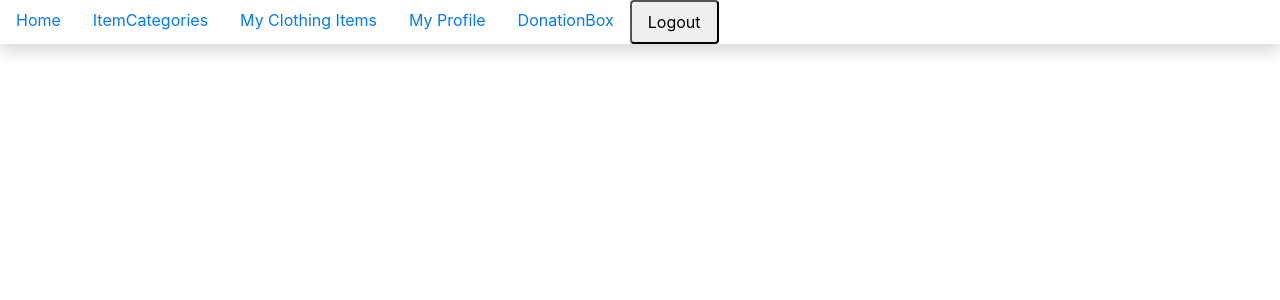
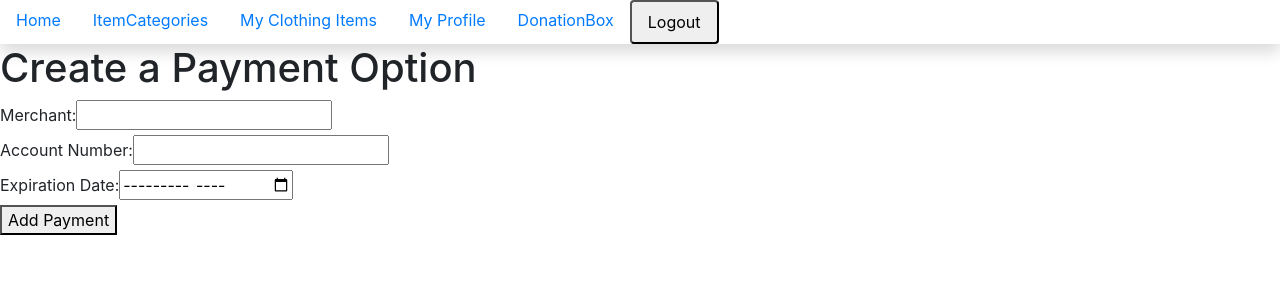
Before and after one commit to westmary48/capstone-client, a React (Create React App) app: page /payment/create in a window 1280 px wide. Shown: the top 300 px of the page. Built offline with nearby package versions, Linux system fonts and the light colour scheme; no server answers; sample sign-in values are in the browser's storage.

Commit message:
order history get request working

```diff
--- a/src/components/ApplicationViews.js
+++ b/src/components/ApplicationViews.js
@@ -17,6 +17,7 @@ import ItemCategory from './itemcategories/ItemCategory'
 import DonationCart from './donationbox/DonationCart'
 import CompleteDonationbox from './donationbox/CompleteDonationbox'
 import PaymentTypes from "./paymentmethod/PaymentTypes"
+import PaymentTypeForm from './paymentmethod/PaymentTypeForm'
 
 
 const ApplicationViews = () => {
@@ -230,6 +231,14 @@ useEffect(() => {
                 }}
             />
 
+              <Route
+                exact path="/payment/create" render={props => {
+                    if(isAuthenticated()) return (
+                        <PaymentTypeForm {...props} />
+                    )
+                    else return <Redirect to="/login"/>
+                }}
+            />
 
         </React.Fragment>
     )
--- a/src/components/cards/ItemCart.js
+++ b/src/components/cards/ItemCart.js
@@ -19,8 +19,6 @@ const ItemCart = (props) => {
     }
 
     useEffect(getItem, [])
-    console.log(item)
-
 
     return (
         <>
--- a/src/components/home/HomePage.js
+++ b/src/components/home/HomePage.js
@@ -49,7 +49,7 @@ const HomePage = props => {
     }
     const dynamicHeader = (city) => {
       if (name === undefined) {
-        return <h3>Items You are considering donating:</h3>
+        return <h3>See Whats all Being Donated</h3>
       }
       else if (name === ""){
         return <h3>Please enter a item name</h3>
--- /dev/null
+++ b/src/components/paymentmethod/PaymentTypeForm.js
@@ -0,0 +1,66 @@
+import React, { useRef } from "react"
+import useSimpleAuth from "../../hooks/ui/useSimpleAuth"
+
+
+
+const PaymentTypeForm = props => {
+  const merchant = useRef()
+  const accountNumber = useRef()
+  const expireDate = useRef()
+  const createDate = useRef()
+  const { isAuthenticated } = useSimpleAuth()
+
+
+  const createPayment = () => {
+      const expire = `${expireDate.current.value}-01`
+      if (isAuthenticated()) {
+          fetch(`http://localhost:8000/paymenttypes`, {
+              "method": "POST",
+              "headers": {
+                "Accept": "application/json",
+                "Content-Type": "application/json",
+                "Authorization": `Token ${localStorage.getItem("capstone_token")}`
+              },
+              "body": JSON.stringify({
+                "merchant_name": merchant.current.value,
+                "account_number": accountNumber.current.value,
+                "expiration_date": expire,
+                "create_date": createDate.current.value
+            })
+          })
+              .then(response => response.json())
+              .then(() => {
+                props.history.push("/payment/options")
+              })
+
+      }
+  }
+
+
+  return (
+    <>
+      <h1>Create a Payment Option</h1>
+      <form className="categoryList" onSubmit={(e) => {
+        e.preventDefault()
+        createPayment()
+      }}>
+        <fieldset>
+          <label htmlFor="merchant">Merchant:</label>
+          <input type="text" ref={merchant} name="merchant" required></input>
+        </fieldset>
+        <fieldset>
+          <label htmlFor="account-number">Account Number:</label>
+          <input type="text" ref={accountNumber} name="account-number" required></input>
+        </fieldset>
+        <fieldset>
+          <label htmlFor="expire-date">Expiration Date:</label>
+          <input type="month" ref={expireDate} name="expire-date" min={new Date().toISOString().slice(0,7)} required></input>
+        </fieldset>
+        <input type="date" ref={createDate} name="expire-date" defaultValue={new Date().toISOString().slice(0,10)} hidden></input>
+        <button type="submit">Add Payment</button>
+      </form>
+    </>
+  )
+}
+
+export default PaymentTypeForm
--- a/src/components/profile/DonationboxDetail.js
+++ b/src/components/profile/DonationboxDetail.js
@@ -8,7 +8,7 @@ const DonationBoxDetail = props => {
 
 
     const getItemDonationBoxes = () => {
-            fetch(`http://localhost:8000/itemdonationboxess?donationbox_id=${props.donationbox.id}`, {
+            fetch(`http://localhost:8000/itemdonationboxes?donationbox_id=${props.donationbox.id}`, {
                 "method": "GET",
                 "headers": {
                   "Accept": "application/json",
--- a/src/components/profile/MyProfile.js
+++ b/src/components/profile/MyProfile.js
@@ -62,8 +62,14 @@ const Profile = props => {
             }} >
               <h6>Edit Profile</h6>
             </Link>
+            {/* <Link className="nav-link" to={`/payment/options`}>
+              <h4>Payment Options</h4>
+            </Link> */}
+            <Link className="nav-link" to={`/payment/create`}>
+              <h4>Add New Payment Type</h4>
+            </Link>
 
-            <Link className="nav-link" to={`/donationhistory`}>
+            <Link className="nav-link" to={`/donationboxhistory`}>
               <h4>View Donation History</h4>
             </Link>
 
```
